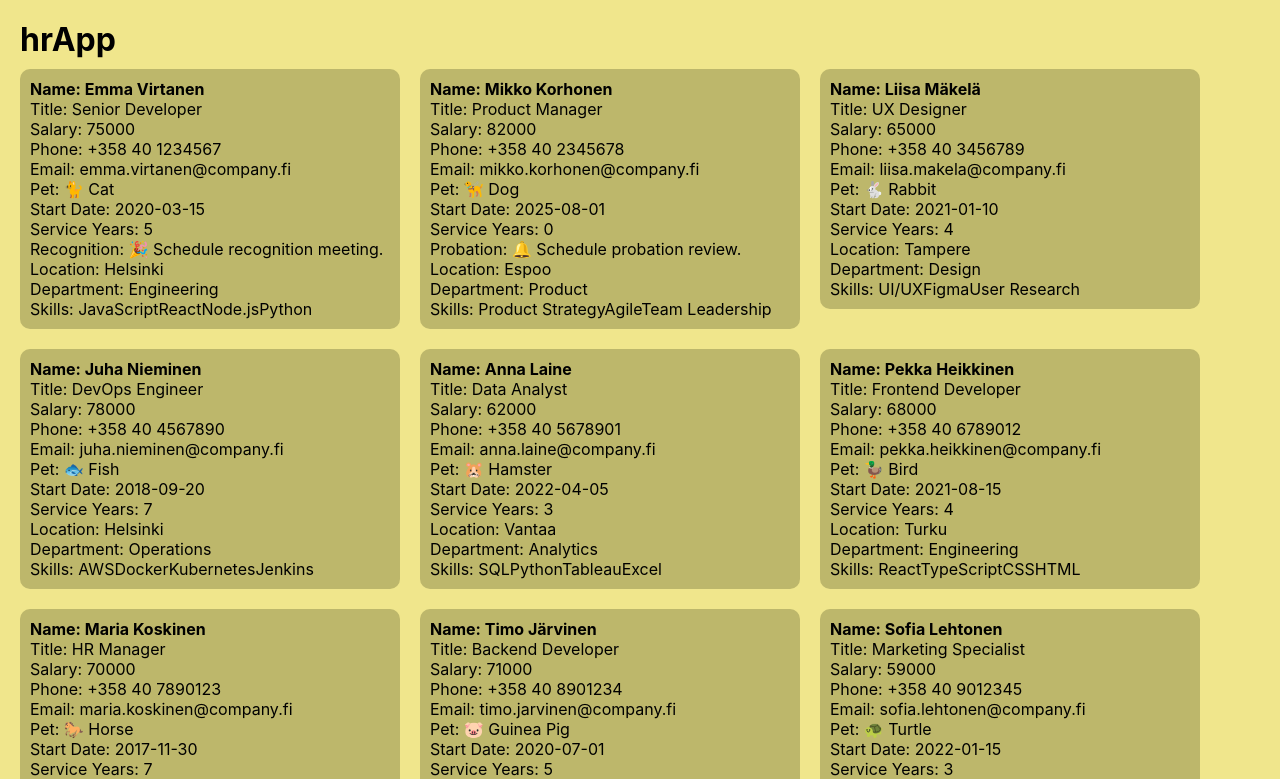
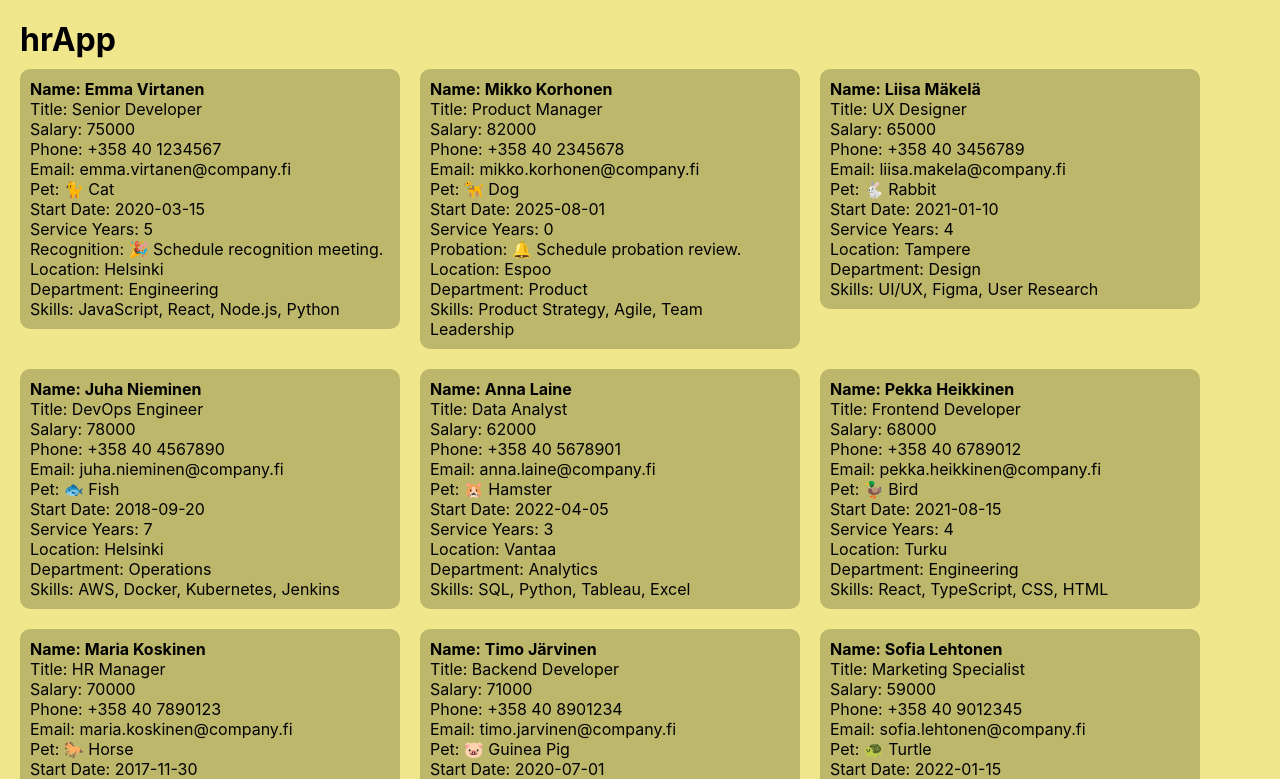
Before and after one commit to konjuable/hrApp-wp25k, a React (Vite) app: page / in a window 1280 px wide. Shown: the top 779 px of the page. Built offline with nearby package versions, Linux system fonts and the light colour scheme.

Commit message:
hrApp Task 3 valmis.

```diff
--- a/src/App.jsx
+++ b/src/App.jsx
@@ -37,7 +37,8 @@ function App() {
         startDate: formData.startDate,
         location: formData.location,
         department: formData.department,
-        skills: formData.skills,
+        // skills: formData.skills,
+        skills: formData.skills.split(", ").map((skill) => skill.trim()),
       },
     ]);
   }
--- a/src/components/AddEmployee.jsx
+++ b/src/components/AddEmployee.jsx
@@ -147,7 +147,7 @@ const AddEmployee = ({ formData, setFormData, handleClick }) => {
             className={styles.input}
             id="skills"
             name="skills"
-            type="array"
+            type="text"
             autoComplete="skills"
             value={formData.skills}
             onChange={handleChange}
--- a/src/components/PersonCard.jsx
+++ b/src/components/PersonCard.jsx
@@ -50,7 +50,7 @@ const Person = (props) => {
         {Probation(serviceYears)}
         <dd>Location: {props.location}</dd>
         <dd>Department: {props.department}</dd>
-        <dd>Skills: {props.skills}</dd>
+        <dd>Skills: {props.skills.join(", ")}</dd>
         {/* <dd>Skills: {skills.map((skill) => (
         <span key={skill}>{skill} </span>
       ))}
```
